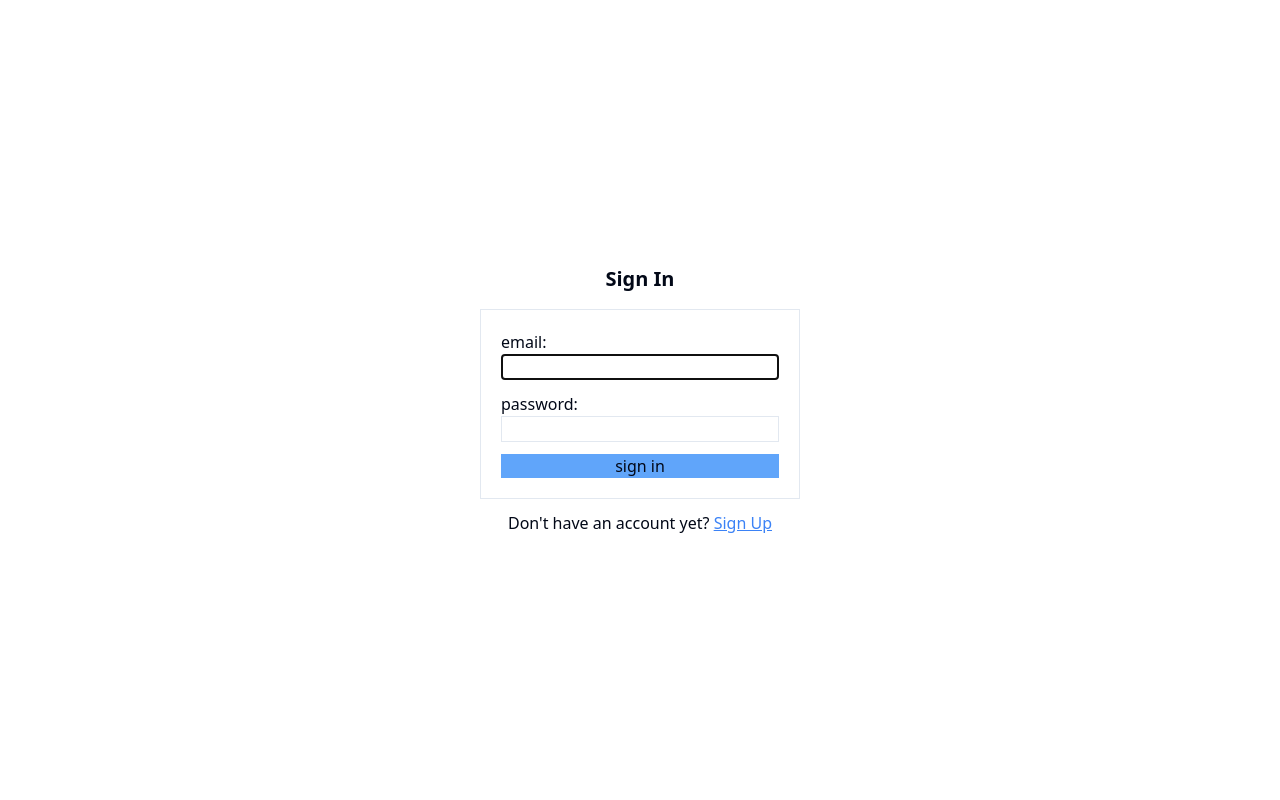
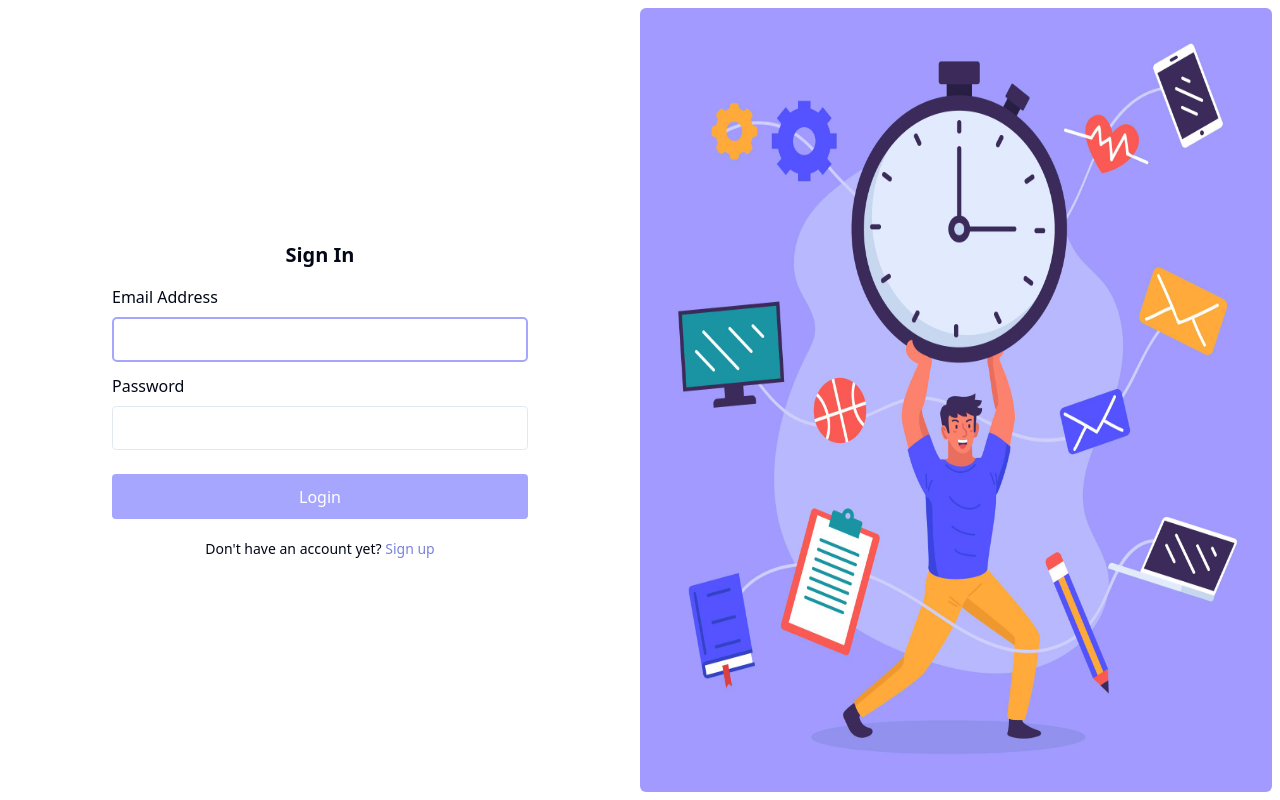
Before and after one commit to 0z-cryptik/projectPlanner-frontend, a React (Vite) app: page /login in a window 1280 px wide. Built offline with nearby package versions, Linux system fonts and the light colour scheme.

Commit message:
almost done with design

```diff
--- a/src/components/loginPage.jsx
+++ b/src/components/login/loginForm.jsx
@@ -1,15 +1,15 @@
 import { useState } from "react";
-import { useList } from "../hooks/stateProvider";
+import { useList } from "../../hooks/stateProvider";
 import { useNavigate } from "react-router";
-import { LoginError } from "./errorPages/loginError";
-import { LoggingInUser } from "./loaders/loggingInUser";
+import { LoginError } from "../errorPages/loginError";
+import { LoggingInUser } from "../loaders/loggingInUser";
 
-export const LoginPage = () => {
+export const LoginForm = () => {
   const [email, setEmail] = useState("");
   const [password, setPassword] = useState("");
-  const [loggingInUser, setLoggingInUser] = useState(false);
   const [error, setError] = useState(false);
-  const { setUser, setProjects } = useList();
+  const { setUser, setProjects, loggingInUser, setLoggingInUser } =
+    useList();
 
   const navigate = useNavigate();
 
@@ -56,52 +56,56 @@ export const LoginPage = () => {
     }
   };
 
-  if (loggingInUser) {
-    return <LoggingInUser />;
-  }
-
   return (
-    <main className="w-screen h-screen flex flex-col items-center justify-center">
+    <main className="h-screen w-1/2 flex flex-col items-center justify-center">
       <h1 className="text-xl font-bold mb-4">Sign In</h1>
       <form
-        className="flex flex-col border lg:w-[25%] p-5"
+        className="flex flex-col w-[65%]"
         onSubmit={submitHandler}>
-        <label htmlFor="email">email:</label>
+        <label
+          className="mb-2 font-extralight"
+          htmlFor="email">
+          Email Address
+        </label>
         <input
-          className="border mb-3"
+          className="border mb-3 rounded h-[2.8rem] px-2 text-sm outline-[#a6a6ff]"
           name="email"
           type="email"
           value={email}
           onChange={emailChangeHandler}
-          id="email"
           required
           autoFocus
         />
-        <label htmlFor="password">password:</label>
+        <label
+          className="mb-2 font-extralight"
+          htmlFor="password">
+          Password
+        </label>
         <input
-          className="border mb-3"
+          className="border mb-6 rounded h-[2.8rem] px-2 text-sm outline-[#a6a6ff]"
           name="password"
           type="password"
-          id="password"
           value={password}
           onChange={passwordChangeHandler}
           required
         />
         <button
-          className="bg-blue-400"
+          className="bg-[#a6a6ff] hover:bg-[#b8b8fe] text-white hover:text-black h-[2.8rem] rounded"
           id="submit"
           type="submit"
           value="submit">
-          sign in
+          Login
         </button>
       </form>
-      <p className="mt-3">
+      <p className="mt-5 text-sm">
         Don't have an account yet?{" "}
-        <a
-          href="/signup"
-          className="text-blue-500 underline">
-          Sign Up
-        </a>
+        <button
+          onClick={() => {
+            navigate("/signup");
+          }}
+          className="text-[#7a82e0]">
+          Sign up
+        </button>
       </p>
       {error && <LoginError />}
     </main>
--- /dev/null
+++ b/src/components/login/loginPage.jsx
@@ -0,0 +1,25 @@
+import { LoginForm } from "./loginForm";
+import { LoggingInUser } from "../loaders/loggingInUser";
+import { useList } from "@/src/hooks/stateProvider";
+import Pic from "@/src/assets/4888301.jpg";
+
+export const LoginPage = () => {
+  const { loggingInUser } = useList();
+
+  if (loggingInUser) {
+    return <LoggingInUser />;
+  }
+
+  return (
+    <main className="flex">
+      <LoginForm />
+      <div className="w-1/2 pr-2 py-2">
+        <img
+          className="h-full rounded-md"
+          src={Pic}
+          alt="An illustration that depicts someone working"
+        />
+      </div>
+    </main>
+  );
+};
--- a/src/components/signup/signUpForm.jsx
+++ b/src/components/signup/signUpForm.jsx
@@ -126,6 +126,16 @@ export const SignUpForm = () => {
           Sign Up
         </button>
       </form>
+      <p className="text-sm mt-5">
+        Already have an account?{" "}
+        <button
+          onClick={() => {
+            navigate("/login");
+          }}
+          className="text-[#7a82e0]">
+          Login
+        </button>
+      </p>
       {error && errorMsg && <p>{errorMsg}</p>}
       {error && (
         <p>unexpected error, please refresh the page and try again</p>
--- a/src/functions/dueDateHandler.js
+++ /dev/null
@@ -1,26 +0,0 @@
-export const dueDateHandler = (date) => {
-  const dateObj = new Date(date);
-  const now = new Date();
-  const diffMilliseconds = dateObj.getTime() - now.getTime();
-
-  if (diffMilliseconds <= 0) {
-    return "past due";
-  }
-
-  const diffSeconds = Math.floor(diffMilliseconds / 1000);
-  const diffMinutes = Math.floor(diffSeconds / 60);
-  const diffHours = Math.floor(diffMinutes / 60);
-  const diffDays = Math.floor(diffHours / 24);
-
-  if (diffDays >= 2) {
-    return `${diffDays} days`;
-  } else if (diffDays === 1) {
-    return "1 day";
-  } else if (diffHours === 1) {
-    return `${diffHours} hour`;
-  } else if (diffHours > 1) {
-    return `${diffHours} hours`;
-  } else {
-    return `${diffMinutes} minutes`;
-  }
-};
--- a/src/hooks/stateProvider.jsx
+++ b/src/hooks/stateProvider.jsx
@@ -19,6 +19,7 @@ export const StateProvider = ({ children }) => {
   const [showPhoneForm, setShowPhoneForm] = useState(false);
   const [darkMode, setDarkMode] = useState(false);
   const [processingUser, setProcessingUser] = useState(false);
+  const [loggingInUser, setLoggingInUser] = useState(false);
 
   const fetchFunc = async (url, data2submit) => {
     const res = await fetch(url, {
@@ -65,7 +66,9 @@ export const StateProvider = ({ children }) => {
     darkMode,
     setDarkMode,
     processingUser,
-    setProcessingUser
+    setProcessingUser,
+    loggingInUser,
+    setLoggingInUser
   };
 
   return (
--- a/src/routes.jsx
+++ b/src/routes.jsx
@@ -1,7 +1,7 @@
 import { Route, Routes } from "react-router";
 import App from "./App";
 import { SignUpPage } from "./components/signup/signUpPage";
-import { LoginPage } from "./components/loginPage";
+import { LoginPage } from "./components/login/loginPage";
 import { Homepage } from "./components/homepage/homepage";
 import { LandingPage } from "./components/landingPage/landingPage";
 import { ShadCNPage } from "./components/shadCNTest/shadCN";
```
Also changed, not shown: src/assets/4888301.jpg (added).
